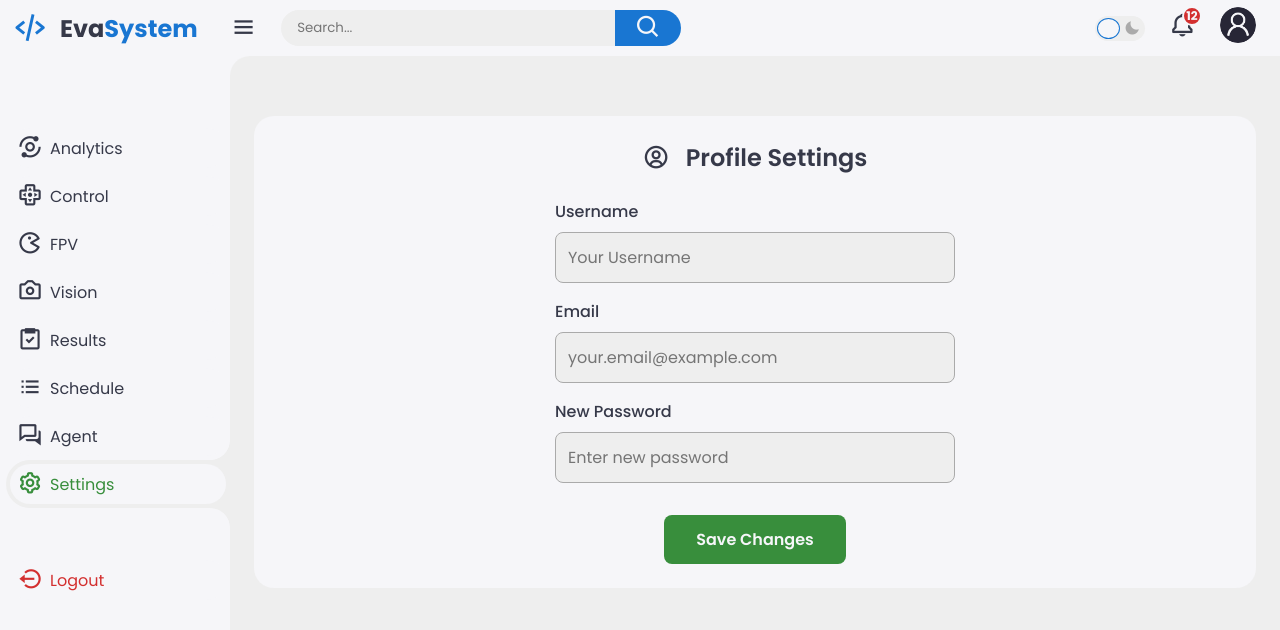
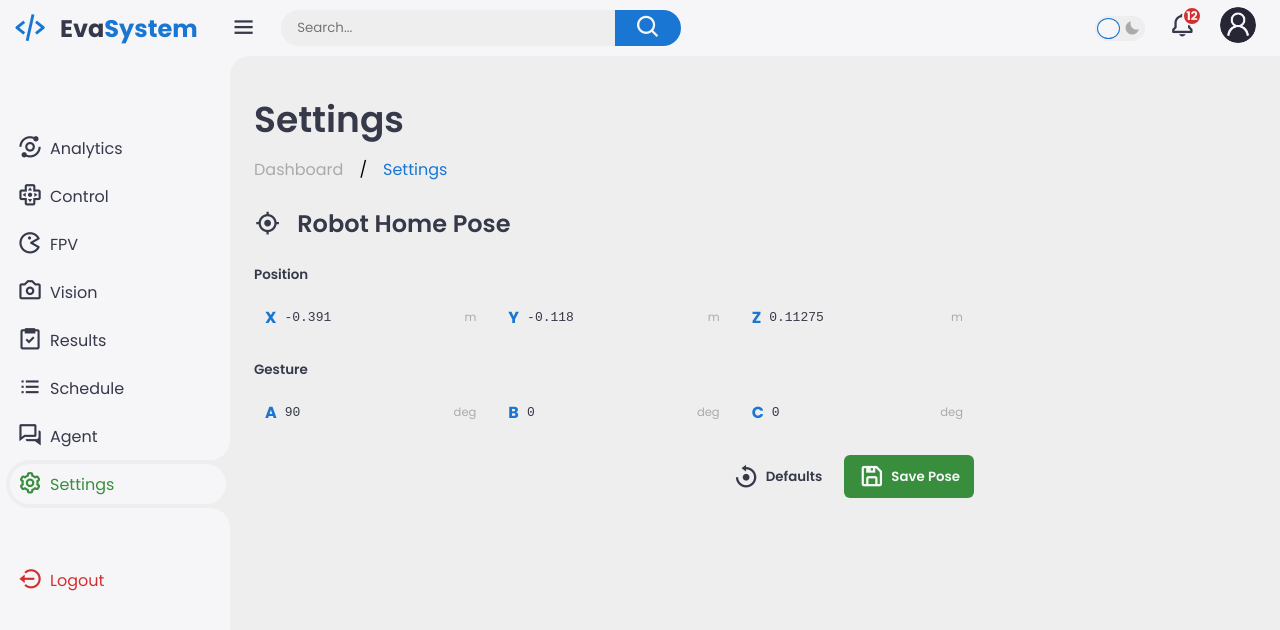
Before and after one commit to xxraincandyxx/EVA-oss, a React (Vite) app in the folder src/frontend/: page / in a window 1280 px wide. Both pictures are taken after a click on the link "Settings". Shown: the top 630 px of the page. Built offline with nearby package versions, Linux system fonts and the light colour scheme; no server answers.

Commit message:
feat: add robot home pose settings

```diff
--- a/src/frontend/src/assets/css/settings.css
+++ b/src/frontend/src/assets/css/settings.css
@@ -1,67 +1,105 @@
-/* settings.css */
-
 .settings-container {
-  display: flex;
-  flex-direction: column;
-  align-items: center;
   width: 100%;
 }
 
 .settings-form {
-  display: flex;
-  flex-direction: column;
-  gap: 1rem;
-  max-width: 500px;
-  width: 100%;
-  align-items: center;
+  display: grid;
+  gap: 20px;
+  width: min(720px, 100%);
 }
 
-.form-group {
-  display: flex;
-  flex-direction: column;
-  width: 100%;
-  max-width: 400px;
+.settings-form fieldset {
+  min-width: 0;
+  padding: 0;
+  border: 0;
 }
 
-.form-group label {
-  margin-bottom: 0.5rem;
-  font-weight: 500;
+.settings-form legend {
+  margin-bottom: 10px;
   color: var(--dark);
-  text-align: left;
-  width: 100%;
+  font-size: 0.84rem;
+  font-weight: 600;
 }
 
-.form-group input {
-  padding: 0.75rem;
-  border: 1px solid var(--dark-grey);
-  border-radius: 8px;
-  background-color: var(--grey);
-  color: var(--dark);
-  font-size: 1rem;
-  width: 100%;
+.pose-settings-grid {
+  display: grid;
+  grid-template-columns: repeat(3, minmax(0, 1fr));
+  gap: 10px;
 }
 
-.form-group input:focus {
-  outline: none;
+.pose-settings-grid label {
+  display: grid;
+  grid-template-columns: auto minmax(0, 1fr) auto;
+  align-items: center;
+  gap: 8px;
+  padding: 9px 10px;
+  border: 1px solid transparent;
+  border-radius: 6px;
+  color: var(--dark);
+  background: var(--grey);
+}
+
+.pose-settings-grid label:focus-within {
   border-color: var(--primary);
 }
 
-.save-btn {
-  padding: 0.75rem 2rem;
-  border: none;
-  border-radius: 8px;
-  background-color: var(--success);
-  color: var(--light);
-  font-weight: 600;
-  font-size: 1rem;
-  cursor: pointer;
-  margin-top: 1rem;
-  transition: filter 0.2s ease;
-  display: block;
-  margin-left: auto;
-  margin-right: auto;
+.pose-settings-grid span {
+  color: var(--primary);
+  font-weight: 700;
 }
 
-.save-btn:hover {
-  filter: brightness(1.1);
+.pose-settings-grid input {
+  min-width: 0;
+  width: 100%;
+  border: 0;
+  outline: 0;
+  color: var(--dark);
+  background: transparent;
+  font: inherit;
+  font-family: monospace;
 }
+
+.pose-settings-grid small {
+  color: var(--dark-grey);
+  font-size: 0.72rem;
+}
+
+.settings-actions {
+  display: flex;
+  align-items: center;
+  justify-content: flex-end;
+  gap: 8px;
+}
+
+.settings-actions button {
+  display: inline-flex;
+  align-items: center;
+  gap: 6px;
+  min-height: 38px;
+  padding: 8px 14px;
+  border: 0;
+  border-radius: 6px;
+  color: var(--dark);
+  background: var(--grey);
+  font-weight: 600;
+  cursor: pointer;
+}
+
+.settings-actions .save-btn {
+  margin: 0;
+  color: var(--light);
+  background: var(--success);
+}
+
+.settings-save-status {
+  min-height: 18px;
+  color: var(--success);
+  font-size: 0.78rem;
+  text-align: right;
+}
+
+@media screen and (max-width: 576px) {
+  .pose-settings-grid {
+    grid-template-columns: 1fr;
+  }
+}
--- a/src/frontend/src/components/three/ArmSimulation.jsx
+++ b/src/frontend/src/components/three/ArmSimulation.jsx
@@ -263,12 +263,22 @@ const ArmSimulation = ({
   const isOnline = useRobotStore((state) => state.isOnline);
   const interactivePreview = useRobotStore((state) => state.interactivePreview);
   const interactiveError = useRobotStore((state) => state.interactiveError);
+  const savedInitialPose = useRobotStore(
+    (state) => state.robotInitialPoses[model.id]
+  );
   const emit = useRobotStore((state) => state.emit);
   const clearInteractivePreview = useRobotStore(
     (state) => state.clearInteractivePreview
   );
 
-  const configuredInitialState = useMemo(() => resolveInitialState(model), [model]);
+  const configuredInitialState = useMemo(
+    () =>
+      resolveInitialState({
+        ...model,
+        initialPose: savedInitialPose ?? model.initialPose,
+      }),
+    [model, savedInitialPose]
+  );
   const currentInitialState = () =>
     isOnline
       ? {
--- a/src/frontend/src/pages/Settings.jsx
+++ b/src/frontend/src/pages/Settings.jsx
@@ -1,68 +1,140 @@
 import React, { useState } from 'react';
 
-const Settings = () => {
-  const [formData, setFormData] = useState({
-    username: '',
-    email: '',
-    password: '',
+import { evaRobotModel } from '../components/three/robotModels/eva';
+import useRobotStore from '../store/useRobotStore';
+
+const fields = [
+  { group: 'position', index: 0, id: 'home-x', label: 'X', step: '0.005', unit: 'm' },
+  { group: 'position', index: 1, id: 'home-y', label: 'Y', step: '0.005', unit: 'm' },
+  { group: 'position', index: 2, id: 'home-z', label: 'Z', step: '0.005', unit: 'm' },
+  { group: 'orientation', index: 0, id: 'home-a', label: 'A', step: '1', unit: 'deg' },
+  { group: 'orientation', index: 1, id: 'home-b', label: 'B', step: '1', unit: 'deg' },
+  { group: 'orientation', index: 2, id: 'home-c', label: 'C', step: '1', unit: 'deg' },
+];
+
+const poseToForm = (pose) => ({
+  position: pose.position.map(String),
+  orientation: pose.orientation.map(String),
 });
 
-  const handleChange = (e) => {
-    setFormData({ ...formData, [e.target.id]: e.target.value });
+const Settings = () => {
+  const initialPose = useRobotStore(
+    (state) => state.robotInitialPoses[evaRobotModel.id]
+  );
+  const setRobotInitialPose = useRobotStore((state) => state.setRobotInitialPose);
+  const resetRobotInitialPose = useRobotStore(
+    (state) => state.resetRobotInitialPose
+  );
+  const [form, setForm] = useState(() => poseToForm(initialPose));
+  const [saved, setSaved] = useState(false);
+
+  const updateField = (group, index, value) => {
+    setSaved(false);
+    setForm((current) => ({
+      ...current,
+      [group]: current[group].map((entry, entryIndex) =>
+        entryIndex === index ? value : entry
+      ),
+    }));
   };
 
-  const handleSubmit = (e) => {
-    e.preventDefault();
-    // In a real app, you would send this data to the backend
-    console.log('Saving settings:', formData);
-    alert('Settings saved (see console).');
+  const save = (event) => {
+    event.preventDefault();
+    const pose = {
+      position: form.position.map(Number),
+      orientation: form.orientation.map(Number),
+    };
+    const savedPose = setRobotInitialPose(evaRobotModel, pose);
+    setForm(poseToForm(savedPose));
+    setSaved(true);
+  };
+
+  const restoreDefaults = () => {
+    const defaultPose = resetRobotInitialPose(evaRobotModel);
+    setForm(poseToForm(defaultPose));
+    setSaved(true);
   };
 
   return (
     <>
-      <div className="header">{/* ... */}</div>
+      <div className="header">
+        <div className="left">
+          <h1>Settings</h1>
+          <ul className="breadcrumb">
+            <li>
+              <a href="#">Dashboard</a>
+            </li>
+            /
+            <li>
+              <a href="#" className="active">Settings</a>
+            </li>
+          </ul>
+        </div>
+      </div>
       <div className="bottom-data">
-        <div className="orders settings-container">
+        <section className="orders settings-container">
           <div className="header">
-            <i className="bx bx-user-circle"></i>
-            <h3>Profile Settings</h3>
+            <i className="bx bx-target-lock"></i>
+            <h3>Robot Home Pose</h3>
           </div>
-          <form className="settings-form" onSubmit={handleSubmit}>
-            <div className="form-group">
-              <label htmlFor="username">Username</label>
+          <form className="settings-form" onSubmit={save}>
+            <fieldset>
+              <legend>Position</legend>
+              <div className="pose-settings-grid">
+                {fields.slice(0, 3).map((field) => (
+                  <label key={field.id} htmlFor={field.id}>
+                    <span>{field.label}</span>
                     <input
-                type="text"
-                id="username"
-                value={formData.username}
-                onChange={handleChange}
-                placeholder="Your Username"
+                      id={field.id}
+                      type="number"
+                      required
+                      step={field.step}
+                      value={form[field.group][field.index]}
+                      onChange={(event) =>
+                        updateField(field.group, field.index, event.target.value)
+                      }
                     />
+                    <small>{field.unit}</small>
+                  </label>
+                ))}
               </div>
-            <div className="form-group">
-              <label htmlFor="email">Email</label>
+            </fieldset>
+            <fieldset>
+              <legend>Gesture</legend>
+              <div className="pose-settings-grid">
+                {fields.slice(3).map((field) => (
+                  <label key={field.id} htmlFor={field.id}>
+                    <span>{field.label}</span>
                     <input
-                type="email"
-                id="email"
-                value={formData.email}
-                onChange={handleChange}
-                placeholder="your.email@example.com"
+                      id={field.id}
+                      type="number"
+                      required
+                      step={field.step}
+                      value={form[field.group][field.index]}
+                      onChange={(event) =>
+                        updateField(field.group, field.index, event.target.value)
+                      }
                     />
+                    <small>{field.unit}</small>
+                  </label>
+                ))}
               </div>
-            <div className="form-group">
-              <label htmlFor="password">New Password</label>
-              <input
-                type="password"
-                id="password"
-                value={formData.password}
-                onChange={handleChange}
-                placeholder="Enter new password"
-              />
+            </fieldset>
+            <div className="settings-actions">
+              <button type="button" onClick={restoreDefaults}>
+                <i className="bx bx-reset"></i>
+                Defaults
+              </button>
+              <button type="submit" className="save-btn">
+                <i className="bx bx-save"></i>
+                Save Pose
+              </button>
             </div>
-            <button type="submit" className="save-btn">
-              Save Changes
-            </button>
+            <output className="settings-save-status" aria-live="polite">
+              {saved ? 'Saved' : ''}
+            </output>
           </form>
-        </div>
+        </section>
       </div>
     </>
   );
--- /dev/null
+++ b/src/frontend/src/store/robotPreferences.js
@@ -0,0 +1,49 @@
+const storageKey = (modelId) => `eva.robot.${modelId}.initial-pose.v1`;
+
+const finiteTriple = (values, fallback) =>
+  fallback.map((defaultValue, index) => {
+    const value = Number(values?.[index]);
+    return Number.isFinite(value) ? value : defaultValue;
+  });
+
+const wrapDegrees = (value) => ((value + 180) % 360 + 360) % 360 - 180;
+
+export const normalizeInitialPose = (pose, fallback) => ({
+  position: finiteTriple(pose?.position, fallback.position),
+  orientation: finiteTriple(pose?.orientation, fallback.orientation).map(
+    wrapDegrees
+  ),
+});
+
+export const loadInitialPose = (model) => {
+  if (typeof window === 'undefined') return normalizeInitialPose(null, model.initialPose);
+  try {
+    const saved = JSON.parse(window.localStorage.getItem(storageKey(model.id)));
+    return normalizeInitialPose(saved, model.initialPose);
+  } catch {
+    return normalizeInitialPose(null, model.initialPose);
+  }
+};
+
+export const saveInitialPose = (model, pose) => {
+  const normalized = normalizeInitialPose(pose, model.initialPose);
+  if (typeof window !== 'undefined') {
+    try {
+      window.localStorage.setItem(storageKey(model.id), JSON.stringify(normalized));
+    } catch {
+      // The in-memory preference still works when storage is unavailable.
+    }
+  }
+  return normalized;
+};
+
+export const clearInitialPose = (model) => {
+  if (typeof window !== 'undefined') {
+    try {
+      window.localStorage.removeItem(storageKey(model.id));
+    } catch {
+      // The in-memory preference can still be reset.
+    }
+  }
+  return normalizeInitialPose(null, model.initialPose);
+};
--- a/src/frontend/src/store/useRobotStore.js
+++ b/src/frontend/src/store/useRobotStore.js
@@ -1,4 +1,11 @@
 import { create } from 'zustand';
+
+import { evaRobotModel } from '../components/three/robotModels/eva';
+import {
+  clearInitialPose,
+  loadInitialPose,
+  saveInitialPose,
+} from './robotPreferences';
 
 const useRobotStore = create((set, get) => ({
   // State
@@ -20,11 +27,36 @@ const useRobotStore = create((set, get) => ({
   activePage: 'analytics',
   llmBackend: 'deepseek',
   localLlmUrl: '',
+  robotInitialPoses: {
+    [evaRobotModel.id]: loadInitialPose(evaRobotModel),
+  },
 
   // Actions
   setSocket: (socket) => set({ socket }),
 
   setActivePage: (page) => set({ activePage: page }),
+
+  setRobotInitialPose: (model, pose) => {
+    const normalized = saveInitialPose(model, pose);
+    set((state) => ({
+      robotInitialPoses: {
+        ...state.robotInitialPoses,
+        [model.id]: normalized,
+      },
+    }));
+    return normalized;
+  },
+
+  resetRobotInitialPose: (model) => {
+    const initialPose = clearInitialPose(model);
+    set((state) => ({
+      robotInitialPoses: {
+        ...state.robotInitialPoses,
+        [model.id]: initialPose,
+      },
+    }));
+    return initialPose;
+  },
 
   initializeListeners: (socket) => {
     const listeners = {
```
Also changed, not shown: 1 other file (tests, documents, lock files or other folders). Lines whose indentation alone changed are shown as unchanged.
